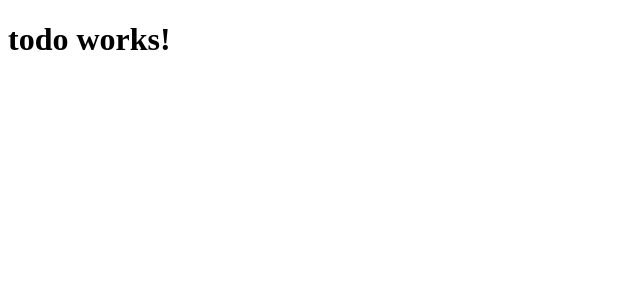
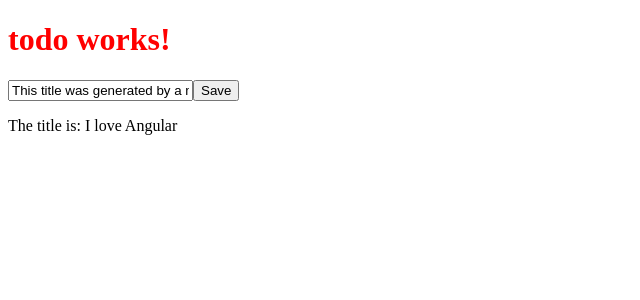
Before and after one commit to marinasp/ng-todo-list, an Angular app: page / in a window 1280 px wide. Shown: the top 300 px of the page, without its empty margins (0-640 px from the left). Built offline with nearby package versions, Linux system fonts and the light colour scheme.

Commit message:
add input component

```diff
--- a/src/app/app.component.css
+++ b/src/app/app.component.css
@@ -0,0 +1,3 @@
+h1 {
+    color: red;
+}
--- a/src/app/app.component.html
+++ b/src/app/app.component.html
@@ -1,3 +1,4 @@
 <h1>
   {{title}}
 </h1>
+<todo-input id="my-input"></todo-input>
--- a/src/app/app.module.ts
+++ b/src/app/app.module.ts
@@ -4,10 +4,12 @@ import { FormsModule } from '@angular/forms';
 import { HttpModule } from '@angular/http';
 
 import { AppComponent } from './app.component';
+import { InputComponent } from './input/input.component';
 
 @NgModule({
   declarations: [
-    AppComponent
+    AppComponent,
+    InputComponent
   ],
   imports: [
     BrowserModule,
--- /dev/null
+++ b/src/app/input/input.component.html
@@ -0,0 +1,3 @@
+<input id="my-input" [value]="generateTitle()">
+<button>Save</button>
+<p>The title is: {{ title }}</p>
--- /dev/null
+++ b/src/app/input/input.component.ts
@@ -0,0 +1,28 @@
+import { Component, OnInit } from '@angular/core';
+
+@Component({
+  selector: 'todo-input',
+  templateUrl: './input.component.html',
+  styleUrls: ['./input.component.css']
+})
+export class InputComponent implements OnInit {
+
+  title: string;
+
+  constructor() {
+    this.changeTitle('I love Angular');
+   }
+
+  ngOnInit() {
+  }
+
+  changeTitle(newTitle: string): string {
+    this.title = newTitle;
+    return this.title;
+  }
+
+  generateTitle(): string {
+    return 'This title was generated by a method.';
+  }
+
+}
```
Also changed, not shown: src/app/input/input.component.css (added), 1 other file (tests, documents, lock files or other folders).
